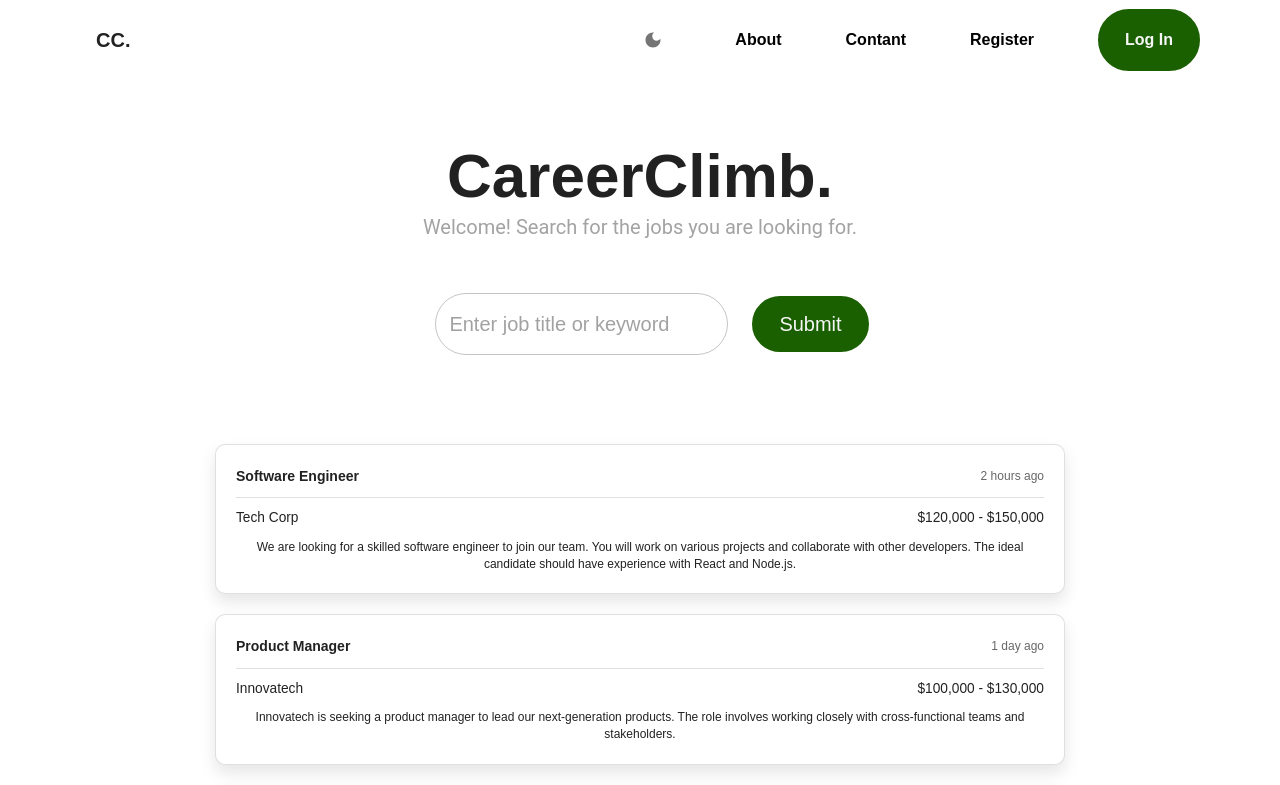
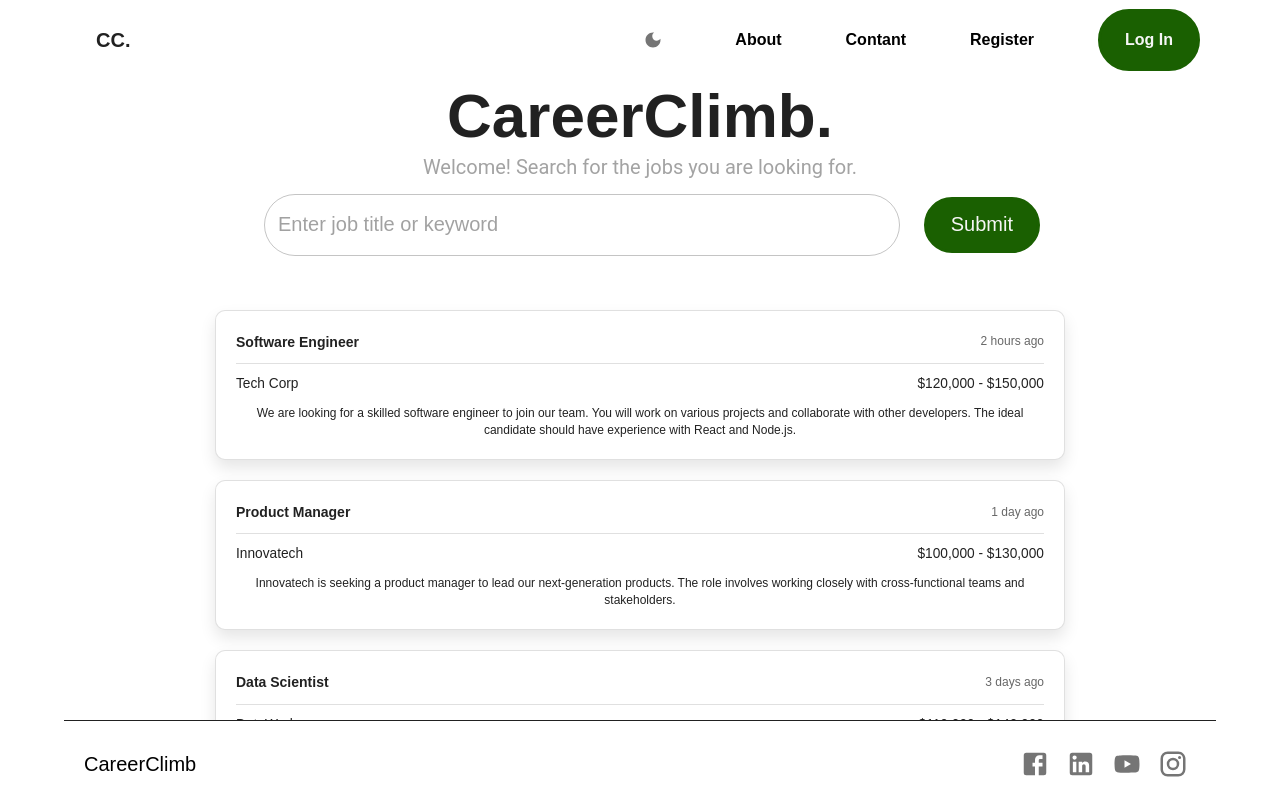
Before and after one commit to CareerClimb/CareerClimb, a React (Create React App) app in the folder client/: page /home in a window 1280 px wide. Shown: the top 785 px of the page. Built offline with nearby package versions, Linux system fonts and the light colour scheme.

Commit message:
Centered SearchBar

```diff
--- a/client/src/components/SearchBar.jsx
+++ b/client/src/components/SearchBar.jsx
@@ -1,4 +1,3 @@
-// SearchBar.jsx
 import React from 'react';
 import { Box, Button, TextField, useTheme, useMediaQuery } from '@mui/material';
 
@@ -12,13 +11,14 @@ const SearchBar = () => {
         display: 'flex',
         alignItems: 'center',
         justifyContent: 'center',
-        marginBottom: '20px',
+        width: isNonMobile ? '800px' : '95%', // Slightly smaller width than the PostWidget
       }}
     >
       <TextField
         variant="outlined"
         placeholder="Enter job title or keyword"
         sx={{
+          flexGrow: 1, // Allow TextField to take the remaining space
           padding: "14px 24px",
           borderRadius: "50px",
           '& .MuiOutlinedInput-root': {
@@ -31,12 +31,11 @@ const SearchBar = () => {
           '& .MuiFormHelperText-root': {
               fontSize: '0.9rem', // Change the font size for the helper text
           },
-      }}
+        }}
       />
       <Button
         type="submit"
         sx={{
-            m: "2rem 0",
             backgroundColor: palette.primary.main,
             color: palette.background.alt,
             borderRadius: "50px",
--- a/client/src/scenes/mainPage/index.jsx
+++ b/client/src/scenes/mainPage/index.jsx
@@ -1,9 +1,9 @@
-// MainPage.jsx
 import React from 'react';
 import { Box, Typography, useTheme, useMediaQuery } from '@mui/material';
 import TopBar from 'scenes/topBar';
 import SearchBar from 'components/SearchBar';
 import PostsWidget from 'scenes/widgets/PostsWidget';
+import BottomBar from 'scenes/bottomBar';
 
 const MainPage = () => {
     const theme = useTheme();
@@ -15,24 +15,32 @@ return (
             sx={{
                 display: 'flex',
                 flexDirection: 'column',
-        padding: '20px',
+                minHeight: '100vh',
                 textAlign: 'center',
-    }}>
+            }}
+        >
             <TopBar />
             <Box
                 sx={{
-            padding: isMobile ? 8 : 15,
+                    display: 'flex',
+                    flexDirection: 'column',
+                    justifyContent: 'center',
+                    alignItems: 'center',
+                    flexGrow: 1, // Take up remaining space
+                    mt: '80px', // Add margin top to avoid overlap with TopBar
+                    textAlign: 'center',
                 }}
             >
                 <Typography variant="h1" fontSize='62px' fontWeight='bold' marginBottom="3px">
                     CareerClimb.
                 </Typography>
-            <Typography variant="h4" marginBottom='1.5rem' fontFamily="Roboto" color={palette.neutral.medium}>
+                <Typography variant="h4" fontFamily="Roboto" color={palette.neutral.medium}>
                     Welcome! Search for the jobs you are looking for.
                 </Typography>
                 <SearchBar />
                 <PostsWidget />
             </Box>
+            <BottomBar />
         </Box>
     );
 };
```
Lines whose indentation alone changed are shown as unchanged.
